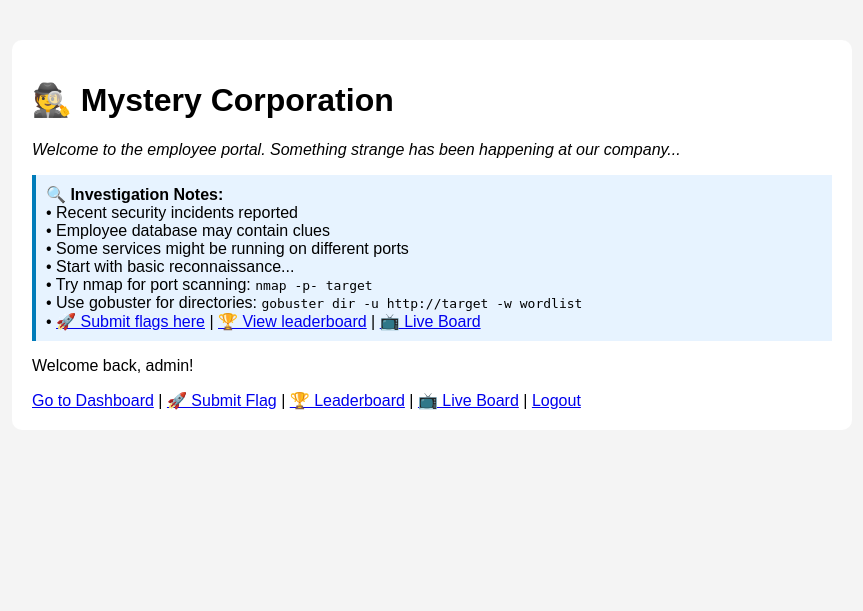
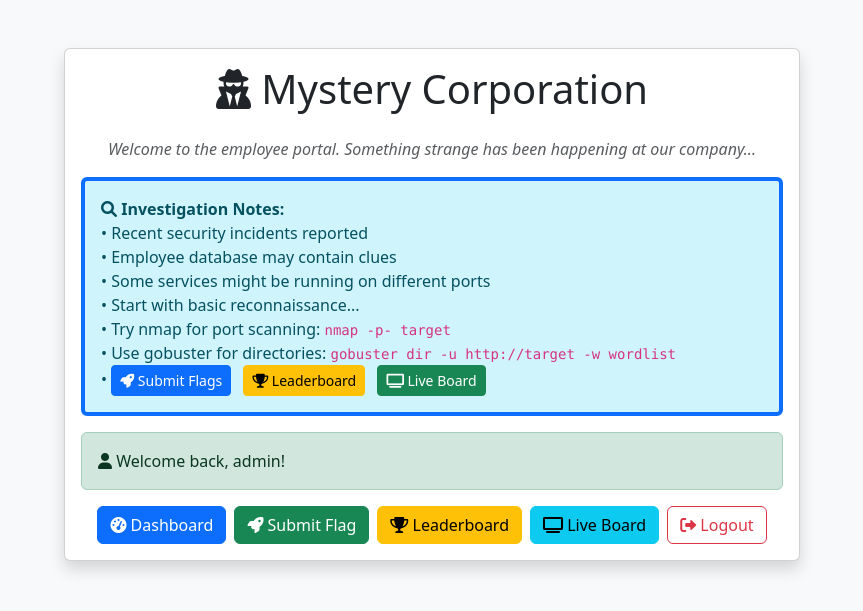
Before and after one commit to FiqriAulia/MysteryCTF, a PHP site: page /index.php in a window 1280 px wide. Shown: the top 611 px of the page, without its empty margins (208-1071 px from the left). Run offline with PHP 8.4, Linux system fonts and the light colour scheme; a user stored in the database is signed in.

Commit message:
Add Bootstrap 5 styling and fix session error

```diff
--- a/web/index.php
+++ b/web/index.php
@@ -1,30 +1,30 @@
+<?php
+session_start();
+
+// Show hints based on global difficulty level set by admin
+$difficulty = file_exists('difficulty_setting.txt') ? file_get_contents('difficulty_setting.txt') : 'beginner';
+?>
 <!DOCTYPE html>
 <html>
 <head>
     <title>Mystery Corporation - Employee Portal</title>
-    <style>
-        body { font-family: Arial, sans-serif; margin: 40px; background: #f4f4f4; }
-        .container { max-width: 800px; margin: 0 auto; background: white; padding: 20px; border-radius: 10px; }
-        .login-form { max-width: 400px; margin: 20px auto; padding: 20px; border: 1px solid #ddd; }
-        .form-group { margin: 15px 0; }
-        input[type="text"], input[type="password"] { width: 100%; padding: 10px; border: 1px solid #ddd; }
-        button { background: #007cba; color: white; padding: 10px 20px; border: none; cursor: pointer; }
-        .error { color: red; margin: 10px 0; }
-        .hint { background: #e7f3ff; padding: 10px; margin: 10px 0; border-left: 4px solid #007cba; }
-    </style>
+    <link href="https://cdn.jsdelivr.net/npm/bootstrap@5.3.0/dist/css/bootstrap.min.css" rel="stylesheet">
+    <link href="https://cdnjs.cloudflare.com/ajax/libs/font-awesome/6.0.0/css/all.min.css" rel="stylesheet">
 </head>
-<body>
-    <div class="container">
-        <h1>🕵️ Mystery Corporation</h1>
-        <p><em>Welcome to the employee portal. Something strange has been happening at our company...</em></p>
+<body class="bg-light">
+    <div class="container mt-5">
+        <div class="row justify-content-center">
+            <div class="col-lg-8">
+                <div class="card shadow">
+                    <div class="card-body">
+                        <h1 class="text-center mb-4"><i class="fas fa-user-secret"></i> Mystery Corporation</h1>
+                        <p class="text-muted text-center"><em>Welcome to the employee portal. Something strange has been happening at our company...</em></p>
 
         <?php
-        // Show hints based on global difficulty level set by admin
-        $difficulty = file_exists('difficulty_setting.txt') ? file_get_contents('difficulty_setting.txt') : 'beginner';
         if ($difficulty !== 'advanced') {
         ?>
-        <div class="hint">
-            <strong>🔍 Investigation Notes:</strong><br>
+                        <div class="alert alert-info border-start border-4 border-primary">
+                            <strong><i class="fas fa-search"></i> Investigation Notes:</strong><br>
             <?php if ($difficulty == 'beginner'): ?>
             • Recent security incidents reported<br>
             • Employee database may contain clues<br>
@@ -37,26 +37,39 @@
             • Employee database may contain clues<br>
             • Start with reconnaissance<br>
             <?php endif; ?>
-            • <a href="submit.php">🚀 Submit flags here</a> | <a href="leaderboard.php">🏆 View leaderboard</a> | <a href="realtime-leaderboard.php">📺 Live Board</a>
+                            • <a href="submit.php" class="btn btn-sm btn-primary me-2"><i class="fas fa-rocket"></i> Submit Flags</a>
+                            <a href="leaderboard.php" class="btn btn-sm btn-warning me-2"><i class="fas fa-trophy"></i> Leaderboard</a>
+                            <a href="realtime-leaderboard.php" class="btn btn-sm btn-success"><i class="fas fa-tv"></i> Live Board</a>
                         </div>
         <?php } else { ?>
-        <div style="background: #f8d7da; padding: 10px; margin: 10px 0; border-left: 4px solid #dc3545;">
-            <strong>🔴 Advanced Mode:</strong> No hints provided. Good luck!<br>
-            <a href="submit.php">🚀 Submit flags</a> | <a href="leaderboard.php">🏆 Leaderboard</a> | <a href="difficulty.php">⚙️ Change difficulty</a>
+                        <div class="alert alert-danger border-start border-4 border-danger">
+                            <strong><i class="fas fa-circle text-danger"></i> Advanced Mode:</strong> No hints provided. Good luck!<br>
+                            <a href="submit.php" class="btn btn-sm btn-primary me-2"><i class="fas fa-rocket"></i> Submit Flags</a>
+                            <a href="leaderboard.php" class="btn btn-sm btn-warning me-2"><i class="fas fa-trophy"></i> Leaderboard</a>
+                            <a href="realtime-leaderboard.php" class="btn btn-sm btn-success"><i class="fas fa-tv"></i> Live Board</a>
                         </div>
         <?php } ?>
 
         <?php
-        session_start();
-
         if (isset($_SESSION['user'])) {
-            echo "<p>Welcome back, " . htmlspecialchars($_SESSION['user']) . "!</p>";
-            echo "<a href='dashboard.php'>Go to Dashboard</a> | <a href='submit.php'>🚀 Submit Flag</a> | <a href='leaderboard.php'>🏆 Leaderboard</a> | <a href='realtime-leaderboard.php'>📺 Live Board</a> | <a href='logout.php'>Logout</a>";
+            echo "<div class='alert alert-success'><i class='fas fa-user'></i> Welcome back, " . htmlspecialchars($_SESSION['user']) . "!</div>";
+            echo "<div class='d-grid gap-2 d-md-flex justify-content-md-center'>";
+            echo "<a href='dashboard.php' class='btn btn-primary'><i class='fas fa-tachometer-alt'></i> Dashboard</a>";
+            echo "<a href='submit.php' class='btn btn-success'><i class='fas fa-rocket'></i> Submit Flag</a>";
+            echo "<a href='leaderboard.php' class='btn btn-warning'><i class='fas fa-trophy'></i> Leaderboard</a>";
+            echo "<a href='realtime-leaderboard.php' class='btn btn-info'><i class='fas fa-tv'></i> Live Board</a>";
+            echo "<a href='logout.php' class='btn btn-outline-danger'><i class='fas fa-sign-out-alt'></i> Logout</a>";
+            echo "</div>";
         } else {
         ?>
 
-        <div class="login-form">
-            <h3>Employee Login</h3>
+                        <div class="row justify-content-center mt-4">
+                            <div class="col-md-6">
+                                <div class="card">
+                                    <div class="card-header bg-primary text-white text-center">
+                                        <h5><i class="fas fa-lock"></i> Employee Login</h5>
+                                    </div>
+                                    <div class="card-body">
             <?php
             if (isset($_POST['login'])) {
                 $username = $_POST['username'];
@@ -80,7 +93,7 @@
                     header("Location: dashboard.php");
                     exit();
                 } else {
-                    echo "<div class='error'>Invalid credentials! Try common passwords...</div>";
+                    echo "<div class='alert alert-danger'><i class='fas fa-exclamation-triangle'></i> Invalid credentials! Try common passwords...</div>";
                 }
 
                 $conn->close();
@@ -88,30 +101,44 @@
             ?>
 
                                         <form method="POST">
-                <div class="form-group">
-                    <label>Username:</label>
-                    <input type="text" name="username" required>
+                                            <div class="mb-3">
+                                                <label class="form-label"><i class="fas fa-user"></i> Username:</label>
+                                                <input type="text" name="username" class="form-control" required>
                                             </div>
-                <div class="form-group">
-                    <label>Password:</label>
-                    <input type="password" name="password" required>
+                                            <div class="mb-3">
+                                                <label class="form-label"><i class="fas fa-key"></i> Password:</label>
+                                                <input type="password" name="password" class="form-control" required>
                                             </div>
-                <button type="submit" name="login">Login</button>
+                                            <div class="d-grid">
+                                                <button type="submit" name="login" class="btn btn-primary"><i class="fas fa-sign-in-alt"></i> Login</button>
+                                            </div>
                                         </form>
 
             <?php if ($difficulty == 'beginner'): ?>
-            <p><small>Hint: Try admin/admin123 or SQL injection: <code>admin' OR '1'='1'-- </code></small></p>
+                                        <div class="alert alert-info mt-3"><small><i class="fas fa-lightbulb"></i> Hint: Try admin/admin123 or SQL injection: <code>admin' OR '1'='1'-- </code></small></div>
             <?php elseif ($difficulty == 'intermediate'): ?>
-            <p><small>Hint: Try default credentials or SQL injection techniques</small></p>
+                                        <div class="alert alert-info mt-3"><small><i class="fas fa-lightbulb"></i> Hint: Try default credentials or SQL injection techniques</small></div>
             <?php endif; ?>
-            <p><small>Difficulty: <strong><?php echo ucfirst($difficulty); ?></strong> Mode (Set by Admin)</small></p>
+                                        <div class="text-center mt-3">
+                                            <small class="text-muted"><i class="fas fa-cog"></i> Difficulty: <strong><?php echo ucfirst($difficulty); ?></strong> Mode (Set by Admin)</small>
+                                        </div>
+                                    </div>
+                                </div>
+                            </div>
                         </div>
 
         <?php } ?>
 
+                    </div>
+                </div>
+            </div>
+        </div>
+    </div>
+
     <!-- Hidden comment for reconnaissance -->
     <!-- TODO: Remove debug info - Database: mystery_corp, Tables: users, employees, secrets -->
     <!-- Hidden service running on port 8081 for internal use only -->
-    </div>
+
+    <script src="https://cdn.jsdelivr.net/npm/bootstrap@5.3.0/dist/js/bootstrap.bundle.min.js"></script>
 </body>
 </html>
```
Also changed, not shown: README.md, 3 other files. Lines whose indentation alone changed are shown as unchanged.
